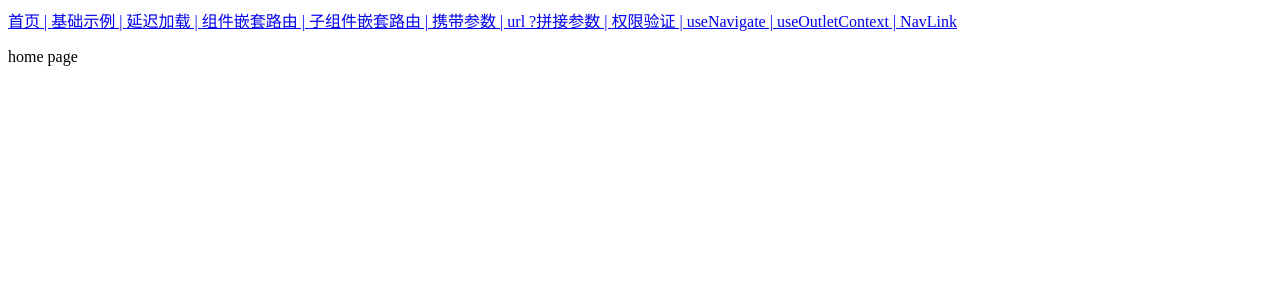
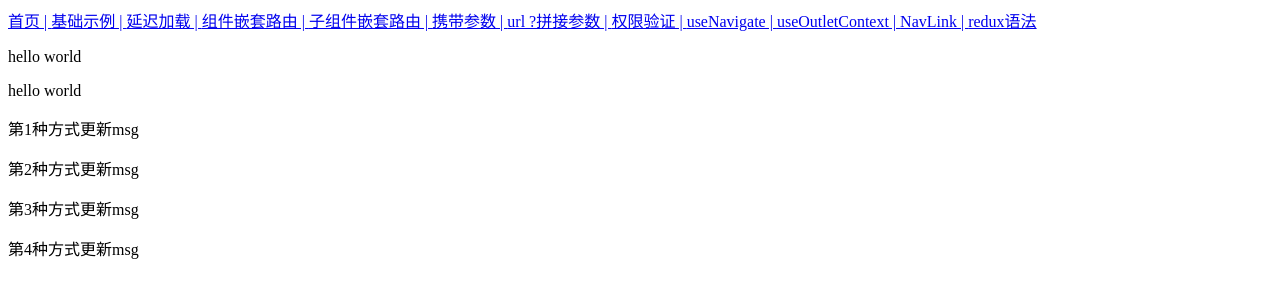
Before and after one commit to xlz122/react-cli-template, a React app: page /redux in a window 1280 px wide. Before the commit this address led to /. Shown: the top 300 px of the page. Built offline with nearby package versions, Linux system fonts and the light colour scheme.

Commit message:
feat: 更新redux语法(redux -> @reduxjs/toolkit)

```diff
--- a/package.json
+++ b/package.json
@@ -5,6 +5,7 @@
   "dependencies": {
     "@babel/core": "^7.16.0",
     "@pmmmwh/react-refresh-webpack-plugin": "^0.5.3",
+    "@reduxjs/toolkit": "^1.8.1",
     "@svgr/webpack": "^5.5.0",
     "@testing-library/jest-dom": "^5.14.1",
     "@testing-library/react": "^13.0.0",
@@ -52,8 +53,6 @@
     "react-refresh": "^0.11.0",
     "react-router": "^6.3.0",
     "react-router-dom": "^6.3.0",
-    "redux": "^4.2.0",
-    "redux-thunk": "^2.4.1",
     "resolve": "^1.20.0",
     "resolve-url-loader": "^4.0.0",
     "sass": "^1.50.0",
--- a/src/index.tsx
+++ b/src/index.tsx
@@ -14,7 +14,10 @@ import store from '@/store/index';
 //   document.getElementById('root')
 // );
 
-const root = createRoot(document.getElementById('root') as Element);
+const root = createRoot(
+  document.getElementById('root') as HTMLElement
+);
+
 root.render(
   <React.StrictMode>
     <Provider store={store}>
--- a/src/router/index.tsx
+++ b/src/router/index.tsx
@@ -14,6 +14,7 @@ import Auth from '../views/auth/Auth';
 import UseNavigate from '../views/use-navigate/UseNavigate';
 import UseOutletContext from '../views/use-outlet-context/UseOutletContext';
 import NavLink from '../views/nav-link/NavLink';
+import Redux from '../views/redux/redux';
 import NotFound from '../views/not-found/NotFound';
 // 常规JavaScript对象写法
 // import Element from './routes';
@@ -71,6 +72,9 @@ function AppRouter(): React.ReactElement {
 
           {/* NavLink */}
           <Route path="/nav-link" element={<NavLink />} />
+
+          {/* redux语法 */}
+          <Route path="/redux" element={<Redux />} />
         </Route>
         <Route path="*" element={<NotFound />} />
       </Routes>
@@ -99,7 +103,8 @@ function Layout(): React.ReactElement {
       <Link to="/auth">权限验证 | </Link>
       <Link to="/use-navigate">useNavigate | </Link>
       <Link to="/use-outlet-context">useOutletContext | </Link>
-      <Link to="/nav-link">NavLink</Link>
+      <Link to="/nav-link">NavLink | </Link>
+      <Link to="/redux">redux语法</Link>
       <Outlet context={[count, setCount]} />
     </>
   );
--- /dev/null
+++ b/src/store/hooks.ts
@@ -0,0 +1,5 @@
+import { TypedUseSelectorHook, useSelector, useDispatch } from 'react-redux';
+import type { RootState, AppDispatch } from './index';
+
+export const useAppSelector: TypedUseSelectorHook<RootState> = useSelector;
+export const useAppDispatch = () => useDispatch<AppDispatch>();
--- a/src/store/index.ts
+++ b/src/store/index.ts
@@ -1,13 +1,13 @@
-import { createStore, compose, applyMiddleware } from 'redux';
-import reduxThunk from 'redux-thunk';
-import reducer from './reducer';
+import { configureStore } from '@reduxjs/toolkit';
+import routineSlice from './routineSlice';
 
-const composeEnhancers = window.__REDUX_DEVTOOLS_EXTENSION_COMPOSE__
-  ? window.__REDUX_DEVTOOLS_EXTENSION_COMPOSE__({})
-  : compose;
+const store = configureStore({
+  reducer: {
+    routine: routineSlice
+  }
+});
 
-const enhancer = composeEnhancers(applyMiddleware(reduxThunk));
-
-const store = createStore(reducer, enhancer);
+export type RootState = ReturnType<typeof store.getState>;
+export type AppDispatch = typeof store.dispatch;
 
 export default store;
--- a/src/store/reducer.ts
+++ /dev/null
@@ -1,27 +0,0 @@
-import { cloneDeep } from 'lodash';
-
-export type ReduxState = {
-  msg: string;
-};
-
-type ReduxAction = {
-  type: string;
-  [key: string]: unknown;
-};
-
-const defaultState: ReduxState = {
-  msg: ''
-};
-
-const reducer = (state: ReduxState = defaultState, action: ReduxAction) => {
-  if (action.type === 'Msg') {
-    const cloneState = cloneDeep(state);
-    cloneState.msg = action.msg;
-    localStorage.setItem('msg', JSON.stringify(action.msg));
-    return cloneState;
-  }
-
-  return state;
-};
-
-export default reducer;
--- /dev/null
+++ b/src/store/routineSlice.ts
@@ -0,0 +1,23 @@
+import { createSlice, PayloadAction } from '@reduxjs/toolkit';
+
+export type RoutineState = {
+  msg: string;
+};
+
+const initialState: RoutineState = {
+  msg: 'hello world'
+};
+
+const routineSlice = createSlice({
+  name: 'routine',
+  initialState,
+  reducers: {
+    setMsg: (state, action: PayloadAction<string>) => {
+      state.msg = action.payload;
+    }
+  }
+});
+
+export const { setMsg } = routineSlice.actions;
+
+export default routineSlice.reducer;
--- /dev/null
+++ b/src/views/redux/redux.tsx
@@ -0,0 +1,50 @@
+import React from 'react';
+import { useStore, useSelector, useDispatch } from 'react-redux';
+import type { RootState, AppDispatch } from '@/store';
+import { useAppSelector, useAppDispatch } from '@/store/hooks';
+import { setMsg } from '@/store/routineSlice';
+
+function Redux() {
+  const store = useStore();
+  // 直接使用useDispatch
+  const dispatch = useDispatch<AppDispatch>();
+  // 使用定义好类型的useDispatch
+  const dispatch1 = useAppDispatch();
+
+  // 直接使用useSelector
+  const msg1 = useSelector((state: RootState) => state.routine.msg);
+  // 使用定义好类型的useSelector，不需要单独引入RootState
+  const msg2 = useAppSelector(state => state.routine.msg);
+
+  const updateMsg = () => {
+    store.dispatch(setMsg('zaq'));
+  };
+
+  const updateMsg2 = () => {
+    dispatch(setMsg('lsq'));
+  };
+
+  const updateMsg3 = () => {
+    dispatch({
+      type: 'routine/setMsg',
+      payload: 'giegie'
+    });
+  };
+
+  const updateMsg4 = () => {
+    dispatch1(setMsg('lsq'));
+  };
+
+  return (
+    <div id="aaaa" className="App">
+      <p>{msg1}</p>
+      <p>{msg2}</p>
+      <p onClick={updateMsg}>第1种方式更新msg</p>
+      <p onClick={updateMsg2}>第2种方式更新msg</p>
+      <p onClick={updateMsg3}>第3种方式更新msg</p>
+      <p onClick={updateMsg4}>第4种方式更新msg</p>
+    </div>
+  );
+}
+
+export default Redux;
```
Also changed, not shown: 1 other file (tests, documents, lock files or other folders).
